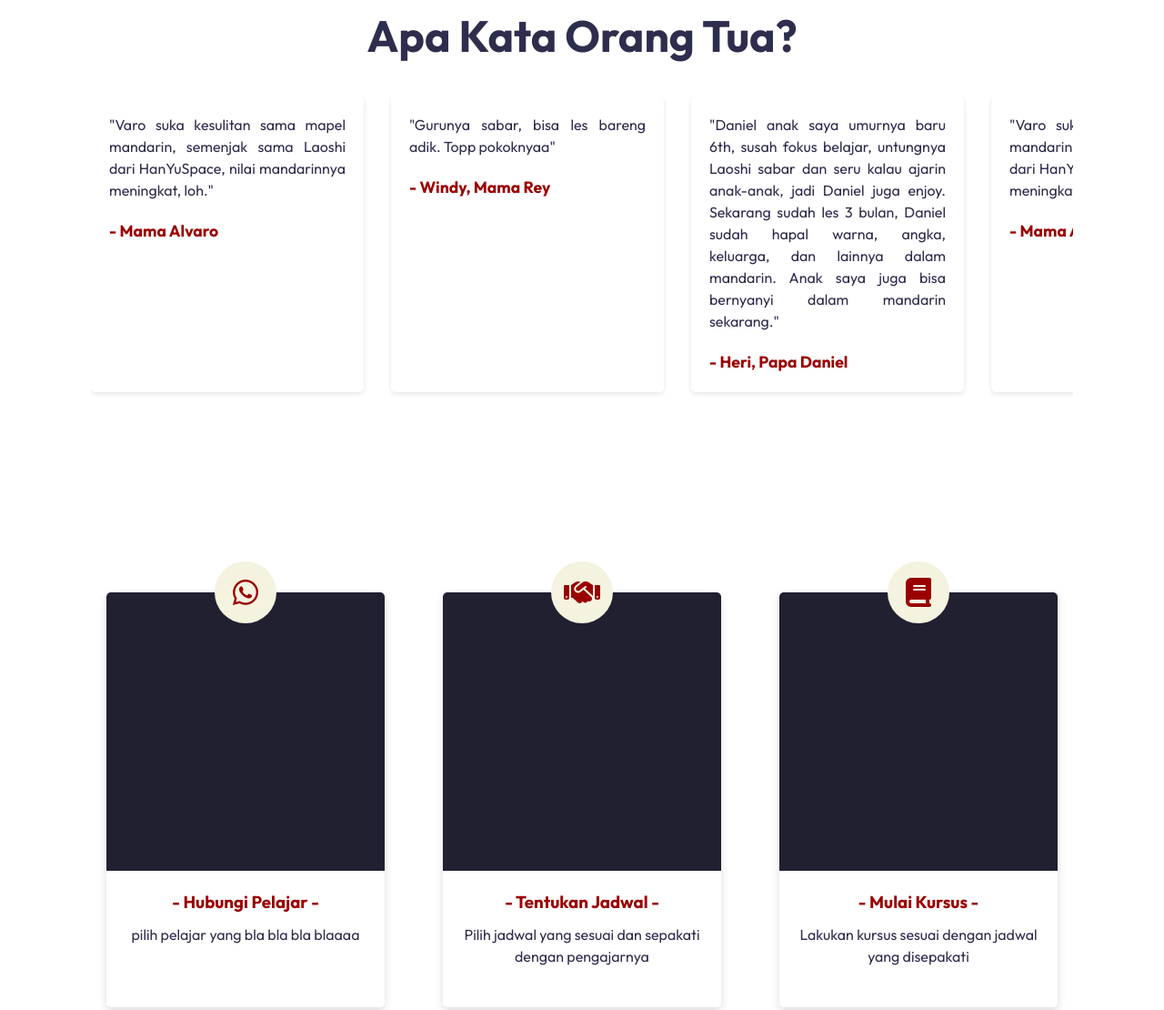
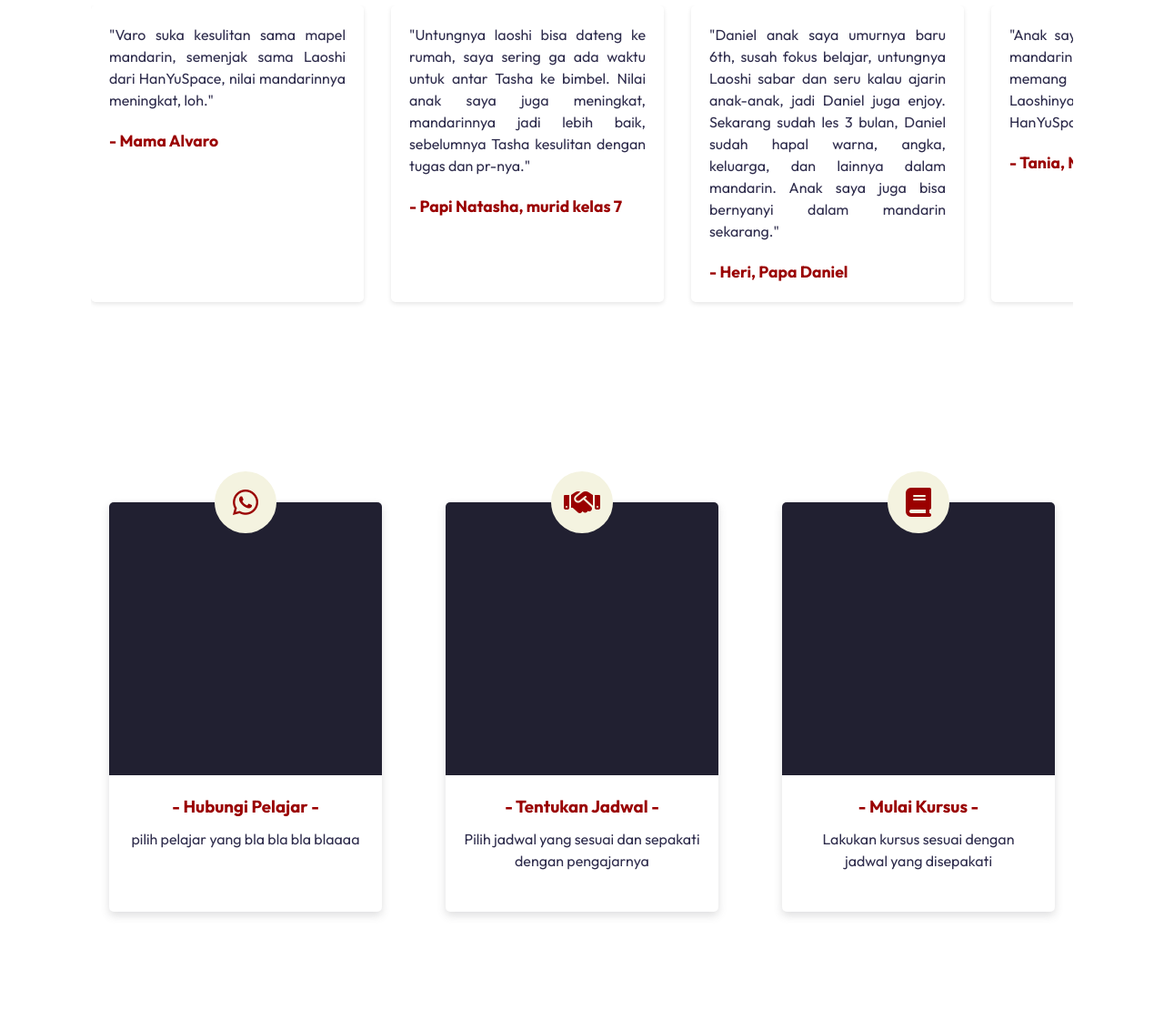
Before and after one commit to deaoliviaaa/HanYuSpace, a plain HTML site: page index.html in a window 1280 px wide. Shown: the part 2097-3207 px from the top of the page at 91% size. Drawn offline with Linux system fonts and the light colour scheme.

Commit message:
insert file 1

```diff
--- a/index.html
+++ b/index.html
@@ -132,19 +132,19 @@
                 <h3>- Mama Alvaro</h3>
             </div>
             <div class="review-card">
-                <p>"Gurunya sabar, bisa les bareng adik. Topp pokoknyaa"</p>
-                <h3>- Windy, Mama Rey</h3>
+                <p>"Untungnya laoshi bisa dateng ke rumah, saya sering ga ada waktu untuk antar Tasha ke bimbel. Nilai anak saya juga meningkat, mandarinnya jadi lebih baik, sebelumnya Tasha kesulitan dengan tugas dan pr-nya."</p>
+                <h3>- Papi Natasha, murid kelas 7</h3>
             </div>
             <div class="review-card">
                 <p>"Daniel anak saya umurnya baru 6th, susah fokus belajar, untungnya Laoshi sabar dan seru kalau ajarin anak-anak, jadi Daniel juga enjoy. Sekarang sudah les 3 bulan, Daniel sudah hapal warna, angka, keluarga, dan lainnya dalam mandarin. Anak saya juga bisa bernyanyi dalam mandarin sekarang."</p>
                 <h3>- Heri, Papa Daniel</h3>
             </div>
             <div class="review-card">
-                <p>"Varo suka kesulitan sama mapel mandarin, semenjak sama Laoshi dari HanYuSpace, nilai mandarinnya meningkat, loh."</p>
-                <h3>- Mama Alvaro</h3>
+                <p>"Anak saya Wira suka sekali sama mandarin, memilih les disini memang keputusan yang tepat. Laoshinya telaten, sukses selalu HanYuSpace."</p>
+                <h3>- Tania, Mami Wira</h3>
             </div>
             <div class="review-card">
-                <p>"Gurunya sabar, bisa les bareng adik. Topp pokoknyaa"</p>
+                <p>"Gurunya sabar, bisa les bareng adik. Top deh pokoknya!"</p>
                 <h3>- Windy, Mama Rey</h3>
             </div>
         </div>
--- a/style.css
+++ b/style.css
@@ -116,7 +116,7 @@ nav a:hover{
 }
 
 .head img{
-    width: 40%;
+    width: 400px;
     height: auto;
 }
 
@@ -203,7 +203,7 @@ section:not(.head){
     margin-bottom: 30px;
 }
 .cards{
-    width: 50%;
+    width: 400px;
     display: flex;
     justify-content: center;
 }
@@ -368,7 +368,7 @@ section:not(.head){
     border: none;
     border-radius: 5px;
     box-shadow: 0px 4px 10px rgba(88, 88, 94, 0.2);
-    width: 90%;
+    width: 300px;
     margin: auto;
 }
 .tutor img{
```
